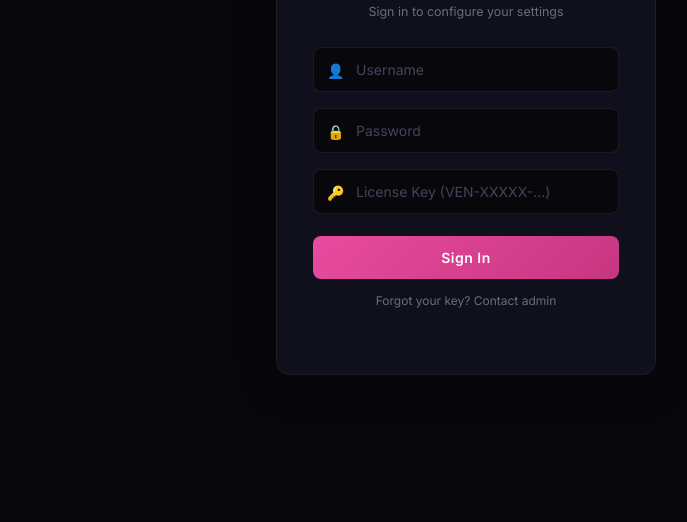
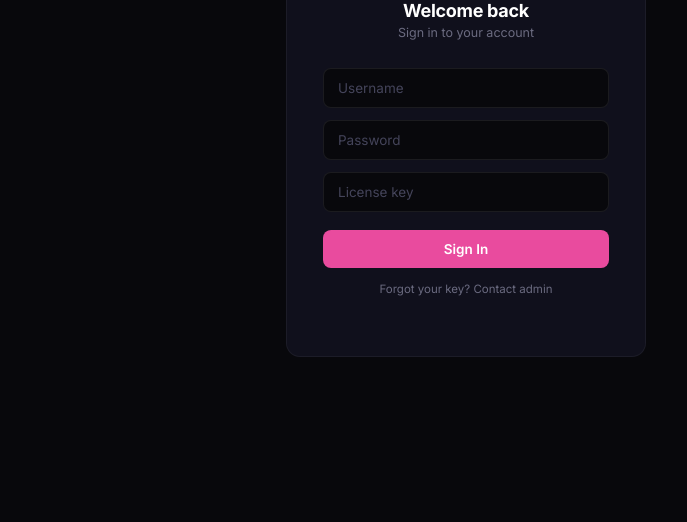
Before and after one commit to kaisleen82-eng/vending, a website: page index.html in a window 1280 px wide. Shown: the part 278-800 px from the top of the page, without its empty margins (174-861 px from the left). Drawn offline with Linux system fonts and the light colour scheme.

Commit message:
Cloudflare Worker, login redesign

```diff
--- a/index.html
+++ b/index.html
@@ -20,45 +20,24 @@
 }
 body{font-family:'Inter',system-ui,sans-serif;background:var(--bg);color:var(--text);overflow:hidden;height:100vh;width:100vw;-webkit-font-smoothing:antialiased}
 
-.bg-mesh{position:fixed;top:0;left:0;width:100%;height:100%;z-index:0;pointer-events:none;overflow:hidden}
-.bg-mesh::before{content:'';position:absolute;top:-20%;left:-10%;width:50%;height:50%;background:radial-gradient(circle,rgba(233,75,158,0.06) 0%,transparent 70%);animation:meshFloat1 25s ease-in-out infinite}
-.bg-mesh::after{content:'';position:absolute;bottom:-10%;right:-10%;width:45%;height:45%;background:radial-gradient(circle,rgba(130,80,220,0.04) 0%,transparent 70%);animation:meshFloat2 30s ease-in-out infinite}
-@keyframes meshFloat1{0%,100%{transform:translate(0,0)}50%{transform:translate(8%,12%)}}
-@keyframes meshFloat2{0%,100%{transform:translate(0,0)}50%{transform:translate(-10%,-8%)}}
-
 #app{position:relative;z-index:1;width:100%;height:100%}
 
 /* ── Login ── */
-.login-screen{display:flex;align-items:center;justify-content:center;width:100%;height:100%}
-.login-card{background:var(--bg2);border:1px solid var(--border);border-radius:var(--radius);padding:40px 36px;width:380px;text-align:center;animation:fadeUp .5s cubic-bezier(0.16,1,0.3,1);box-shadow:var(--shadow-lg)}
-@keyframes fadeUp{from{opacity:0;transform:translateY(30px)}to{opacity:1;transform:translateY(0)}}
-.login-logo{width:52px;height:52px;border-radius:14px;object-fit:cover;margin:0 auto 16px;display:block;box-shadow:0 2px 12px rgba(233,75,158,0.2)}
-.login-title{font-size:20px;font-weight:700;color:#fff;margin-bottom:2px}
+.login-screen{display:flex;align-items:center;justify-content:center;width:100%;height:100%;background:var(--bg)}
+.login-card{background:var(--bg2);border:1px solid var(--border);border-radius:var(--radius);padding:44px 36px 36px;width:360px;text-align:center;position:relative}
+.login-logo{width:48px;height:48px;border-radius:12px;object-fit:cover;margin:0 auto 20px;display:block}
+.login-title{font-size:18px;font-weight:700;color:#fff;margin-bottom:4px;letter-spacing:-0.3px}
 .login-sub{font-size:12.5px;color:var(--text-dim);margin-bottom:28px}
-.login-field-wrap{position:relative;margin-bottom:14px}
-.login-field-icon{position:absolute;left:14px;top:50%;transform:translateY(-50%);color:var(--text-muted);font-size:13px;pointer-events:none}
-.login-field{width:100%;padding:12px 14px 12px 38px;background:var(--bg);border:1px solid var(--border-light);border-radius:var(--radius-xs);color:#fff;font-family:'Inter',sans-serif;font-size:13.5px;outline:none;transition:var(--transition)}
+.login-field-wrap{position:relative;margin-bottom:12px}
+.login-field{width:100%;padding:11px 14px;background:var(--bg);border:1px solid var(--border-light);border-radius:var(--radius-xs);color:#fff;font-family:'Inter',sans-serif;font-size:13.5px;outline:none;transition:border-color .2s}
 .login-field::placeholder{color:var(--text-muted)}
-.login-field:focus{border-color:var(--pink);box-shadow:0 0 0 3px var(--pink-glow)}
-.login-btn{width:100%;padding:12px;margin-top:4px;border:none;border-radius:var(--radius-xs);background:linear-gradient(135deg,var(--pink),var(--pink-dark));color:#fff;font-family:'Inter',sans-serif;font-size:14px;font-weight:600;cursor:pointer;transition:var(--transition)}
-.login-btn:hover{transform:translateY(-1px);box-shadow:0 6px 20px rgba(233,75,158,0.3)}
-.login-btn:active{transform:translateY(0)}
-.login-link{display:block;margin-top:14px;color:var(--text-dim);font-size:11.5px;text-decoration:none;transition:color var(--transition)}
-.login-link:hover{color:var(--pink)}
+.login-field:focus{border-color:var(--pink)}
+.login-btn{width:100%;padding:11px;margin-top:6px;border:none;border-radius:var(--radius-xs);background:var(--pink);color:#fff;font-family:'Inter',sans-serif;font-size:13.5px;font-weight:600;cursor:pointer;transition:background .2s}
+.login-btn:hover{background:var(--pink-dark)}
+.login-btn:active{opacity:.9}
+.login-link{display:block;margin-top:14px;color:var(--text-dim);font-size:11.5px;text-decoration:none;text-align:center}
+.login-link:hover{color:var(--text)}
 .login-error{color:#ef4444;font-size:12px;margin-top:8px;min-height:16px}
-.login-field-wrap{position:relative;margin-bottom:16px}
-.login-field-icon{position:absolute;left:14px;top:50%;transform:translateY(-50%);color:var(--text-muted);font-size:14px;pointer-events:none}
-.login-field{width:100%;padding:13px 14px 13px 42px;background:var(--bg);border:1px solid var(--border-light);border-radius:var(--radius-xs);color:#fff;font-family:'Inter',sans-serif;font-size:14px;outline:none;transition:var(--transition)}
-.login-field::placeholder{color:var(--text-muted)}
-.login-field:focus{border-color:var(--pink);box-shadow:0 0 0 3px var(--pink-glow)}
-.login-btn{width:100%;padding:13px;margin-top:6px;border:none;border-radius:var(--radius-xs);background:linear-gradient(135deg,var(--pink),var(--pink-dark));color:#fff;font-family:'Inter',sans-serif;font-size:14px;font-weight:600;cursor:pointer;transition:var(--transition);letter-spacing:0.5px;position:relative;overflow:hidden}
-.login-btn::before{content:'';position:absolute;inset:0;background:linear-gradient(135deg,rgba(255,255,255,0.1),transparent);opacity:0;transition:var(--transition)}
-.login-btn:hover{transform:translateY(-1px);box-shadow:0 6px 24px rgba(233,75,158,0.35)}
-.login-btn:hover::before{opacity:1}
-.login-btn:active{transform:translateY(0)}
-.login-link{display:block;margin-top:14px;color:var(--text-dim);font-size:12px;text-decoration:none;transition:color var(--transition);text-align:center}
-.login-link:hover{color:var(--pink)}
-.login-error{color:#ef4444;font-size:12px;margin-top:10px;min-height:16px;text-align:center}
 
 /* ── Dashboard Layout ── */
 .dashboard{display:none;width:100%;height:100%;flex-direction:column;animation:fadeIn .5s ease}
@@ -173,24 +152,20 @@ input.num:focus{border-color:var(--pink);box-shadow:0 0 0 3px var(--pink-glow)}
 </style>
 </head>
 <body>
-<div class="bg-mesh"></div>
 <div id="app">
 <div class="login-screen" id="loginScreen">
 <div class="login-card">
 <img class="login-logo" src="logo.png" alt="VENDING">
-<div class="login-title">Welcome Back</div>
-<div class="login-sub">Sign in to configure your settings</div>
+<div class="login-title">Welcome back</div>
+<div class="login-sub">Sign in to your account</div>
 <div class="login-field-wrap">
-<span class="login-field-icon">&#128100;</span>
 <input type="text" class="login-field" id="usernameInput" placeholder="Username" autocomplete="off" spellcheck="false">
 </div>
 <div class="login-field-wrap">
-<span class="login-field-icon">&#128274;</span>
 <input type="password" class="login-field" id="passwordInput" placeholder="Password" autocomplete="off">
 </div>
 <div class="login-field-wrap">
-<span class="login-field-icon">&#128273;</span>
-<input type="text" class="login-field" id="keyInput" placeholder="License Key (VEN-XXXXX-...)" maxlength="29" autocomplete="off" spellcheck="false">
+<input type="text" class="login-field" id="keyInput" placeholder="License key" maxlength="29" autocomplete="off" spellcheck="false">
 </div>
 <button class="login-btn" id="authBtn">Sign In</button>
 <a class="login-link" href="#">Forgot your key? Contact admin</a>
@@ -1137,6 +1112,7 @@ end)
 <script>
 (function(){
 const API_BASE = '';
+const WORKER_URL = 'https://vending-scripts.YOUR_SUBDOMAIN.workers.dev';
 
 const loginScreen = document.getElementById('loginScreen');
 const dashboard = document.getElementById('dashboard');
@@ -1386,7 +1362,7 @@ function generateScript() {
         syncConfigFromUI();
         const configHeader = buildConfigHeader();
         const key = currentKey || 'VEN-00000-00000-00000-00000';
-        const loadstring = `loadstring(game:HttpGet("http://localhost:5000/api/get?key=${key}"))()`;
+        const loadstring = `loadstring(game:HttpGet("${WORKER_URL}/api/get?key=${key}"))()`;
         const fullScript = configHeader + '\n' + loadstring;
         codeOutput.textContent = fullScript;
         navigator.clipboard.writeText(fullScript).then(() => {
```
